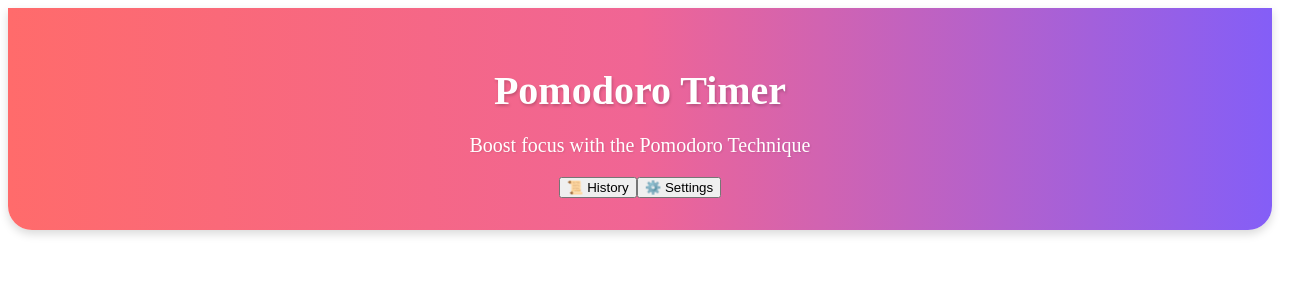
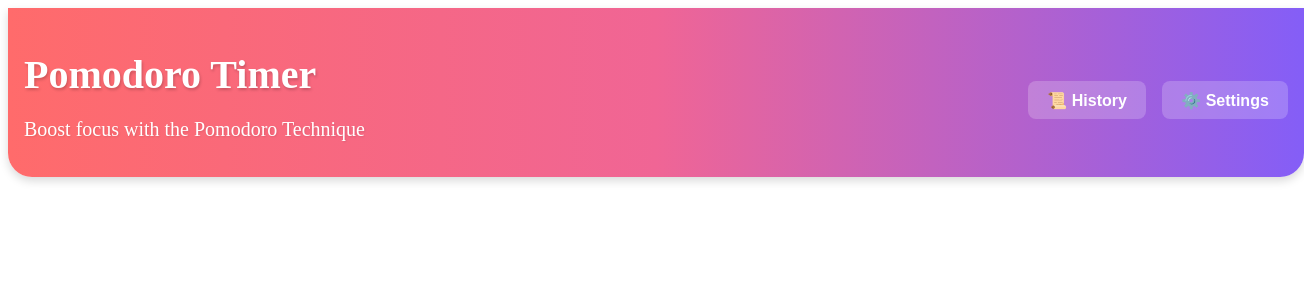
Before and after one commit to ChanderValasai04/EAD_Project, a React (Vite) app in the folder pomodoro-timer/: page / in a window 1280 px wide. Shown: the top 300 px of the page, 1304 px wide, since content can reach past the window. Built offline with nearby package versions, Linux system fonts and the light colour scheme.

Commit message:
Further beautified Header

```diff
--- a/pomodoro-timer/src/index.css
+++ b/pomodoro-timer/src/index.css
@@ -1,12 +1,19 @@
 /* CSS for Header component */
 .app-header {
   background: linear-gradient(to right, #ff6b6b, #f06595, #845ef7);
-  padding: 2rem;
-  text-align: center;
+  padding: 1rem;
   color: white;
   border-bottom-left-radius: 1.5rem;
   border-bottom-right-radius: 1.5rem;
   box-shadow: 0 4px 10px rgba(0, 0, 0, 0.15);
+  width: 100%;
+}
+
+.header-content {
+  display: flex;
+  justify-content: space-between;
+  align-items: center;
+  flex-wrap: wrap;
 }
 
 .app-title {
@@ -21,3 +28,25 @@
   font-weight: 300;
   text-shadow: 1px 1px 2px rgba(0, 0, 0, 0.1);
 }
+
+.header-buttons {
+  display: flex;
+  gap: 1rem;
+  margin-top: 1rem;
+}
+
+.header-btn {
+  background-color: rgba(255, 255, 255, 0.2);
+  border: none;
+  padding: 0.6rem 1.2rem;
+  border-radius: 8px;
+  color: white;
+  font-weight: bold;
+  cursor: pointer;
+  transition: background-color 0.2s ease;
+  font-size: 1rem;
+}
+
+.header-btn:hover {
+  background-color: rgba(255, 255, 255, 0.35);
+}
```
